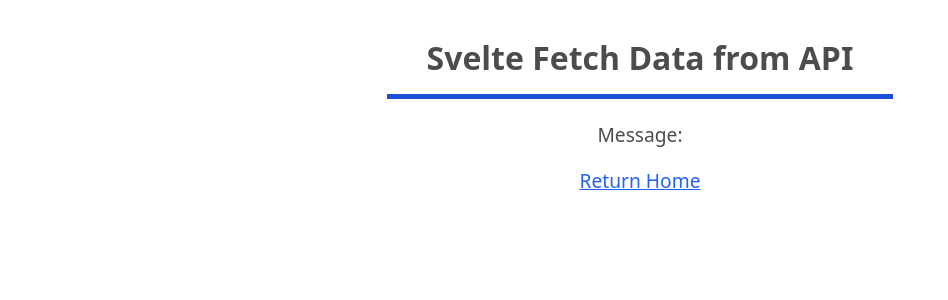
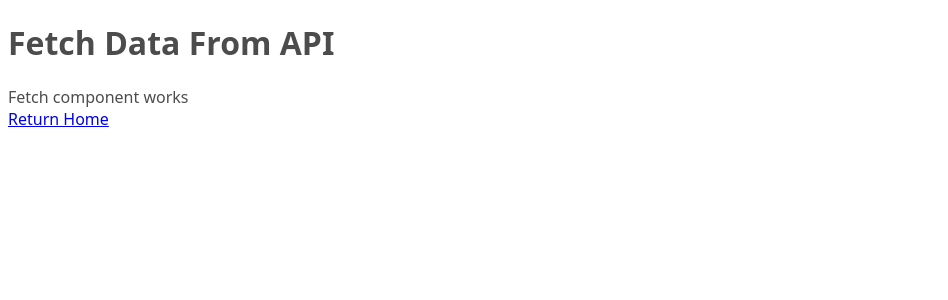
Before and after one commit to thisdot/starter.dev, a SvelteKit app in the folder starters/svelte-kit-scss/: page /api-example in a window 1280 px wide. Shown: the top 300 px of the page, without its empty margins (0-948 px from the left). Built offline with nearby package versions, Linux system fonts and the light colour scheme.

Commit message:
chore: remove unapproved chnages

```diff
--- a/starters/svelte-kit-scss/src/routes/(examples)/+layout.svelte
+++ b/starters/svelte-kit-scss/src/routes/(examples)/+layout.svelte
@@ -4,19 +4,3 @@
 		<a href="/">Return Home</a>
 	</div>
 </div>
-
-<style lang="scss">
-	div {
-        text-align: center;
-		margin: 10px 0;
-
-		a {
-			font-size: 1.2rem;
-			color: rgb(37 99 235);
-			&:hover {
-				color: rgb(30 64 175);
-				text-decoration: underline;
-			}
-		}
-	}
-</style>
--- a/starters/svelte-kit-scss/src/routes/(examples)/api-example/+page.svelte
+++ b/starters/svelte-kit-scss/src/routes/(examples)/api-example/+page.svelte
@@ -1,36 +1,4 @@
-<script lang="ts">
-
-</script>
-
-<div class="fetch-container">
-    <header>
-        <h1>Svelte Fetch Data from API</h1>
-    </header>
-    <p>
-        Message:
-    </p>
+<div>
+	<h1>Fetch Data From API</h1>
+	<div>Fetch component works</div>
 </div>
-
-<style lang="scss">
-    .fetch-container{
-        text-align: center;
-
-        header {
-            margin: 20px auto;
-            width: 40%;
-
-            h1 {
-                padding: 15px 0;
-                font-size: 2rem;
-                text-align: center;
-                border-bottom: 5px solid rgb(29 78 216);
-            }
-        }
-
-        p {
-            font-size: 1.2rem;
-            display: flex;
-            justify-content:center;
-        }
-    }
-</style>
```
